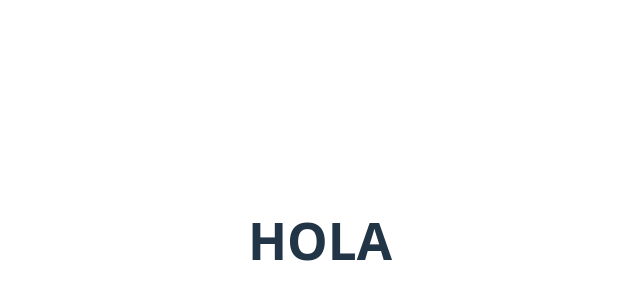
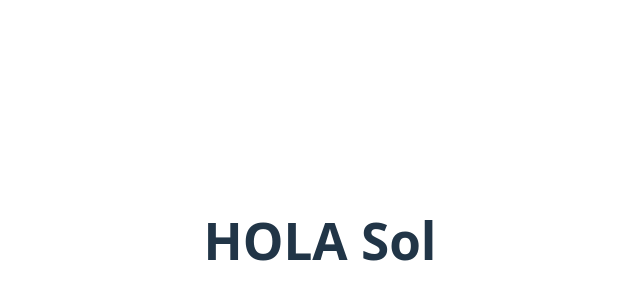
Before and after one commit to solhernandez22/dulzuras-esquel, a React (Vite) app: page / in a window 1280 px wide. Shown: the part 160-460 px from the top of the page, without its empty margins (320-960 px from the left). Built offline with nearby package versions, Linux system fonts and the light colour scheme.

Commit message:
hola sol

```diff
--- a/src/App.jsx
+++ b/src/App.jsx
@@ -6,7 +6,7 @@ import viteLogo from '/vite.svg'
 import './App.css'
 
 function App() {
-  return (<h1>HOLA</h1>)
+  return (<h1>HOLA Sol</h1>)
 }
 
 export default App
```
